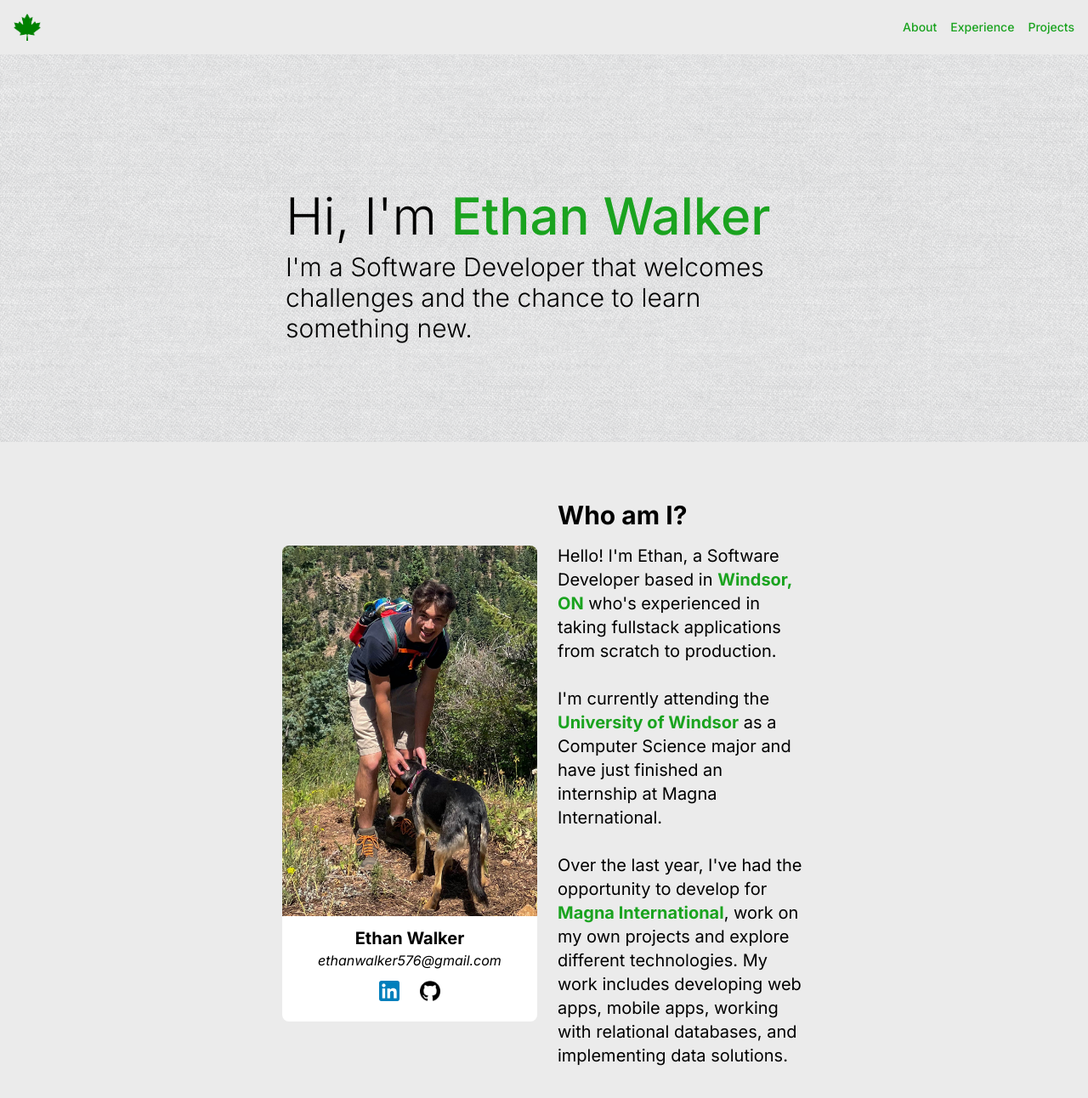
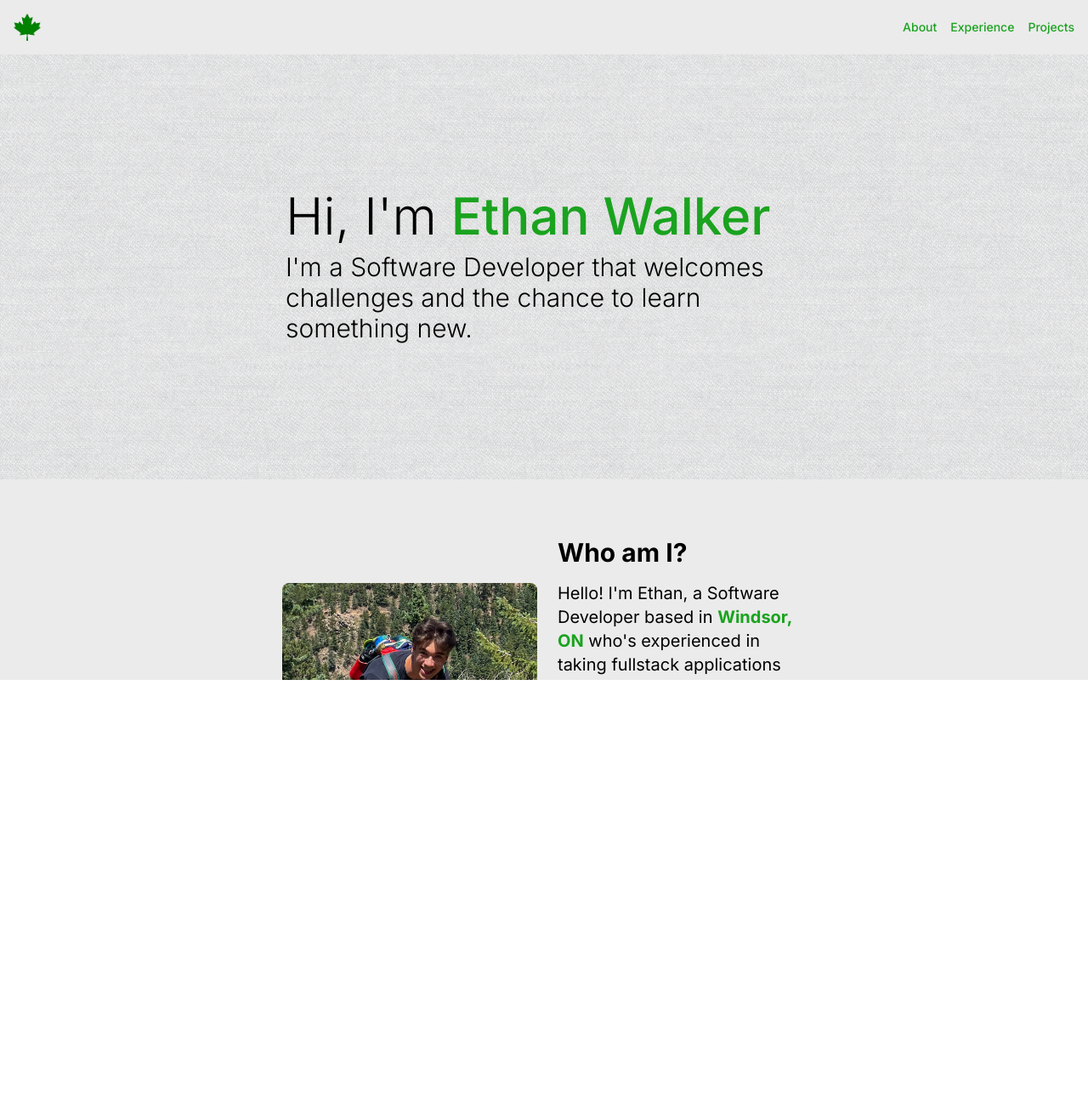
Before and after one commit to EthanWalkerGit/personalsite, a React (Create React App) app: page / in a window 1280 px wide. Shown: the top 1292 px of the page at 85% size. After the commit the page ends 800 px from the top, so only its background shows below. Built offline with nearby package versions, Linux system fonts and the light colour scheme.

Commit message:
no scroll functionality, but loading fixed

```diff
--- a/src/App.tsx
+++ b/src/App.tsx
@@ -7,11 +7,11 @@ const App = () => {
       <div className="fixed top-0 left-0 w-full z-20">
         <Nav />
       </div>
-      <div className="fixed top-0 left-0 w-full h-full home-container z-0">
+      <div className="relative w-full home-container z-0">
         <Home />
       </div>
-      <div className="relative z-10 mt-mobileMargin xl:mt-homeMargin">
-      <div id="about">
+      <div className="relative z-10">
+        <div id="about">
           <About />
         </div>
         <div id="experience">
--- a/src/components/About.tsx
+++ b/src/components/About.tsx
@@ -4,8 +4,8 @@ import github from '../assets/github.png';
 
 const About = () => {
   return (
-    <div className="relative py-10 md:py-14 w-full flex items-center justify-center bg-card">
-      <div className="relative w-full mx-[20px] sm:mx-[70px] md:mx-[90px] lg:w-2/3 xl:w-1/2 z-10">
+    <div className="py-10 md:py-14 w-full flex items-center justify-center bg-card">
+      <div className="w-full mx-[20px] sm:mx-[70px] md:mx-[90px] lg:w-2/3 xl:w-1/2">
         <div className="flex flex-col md:flex-row items-center justify-center">
           <div className="m-3">
             <div>
```
